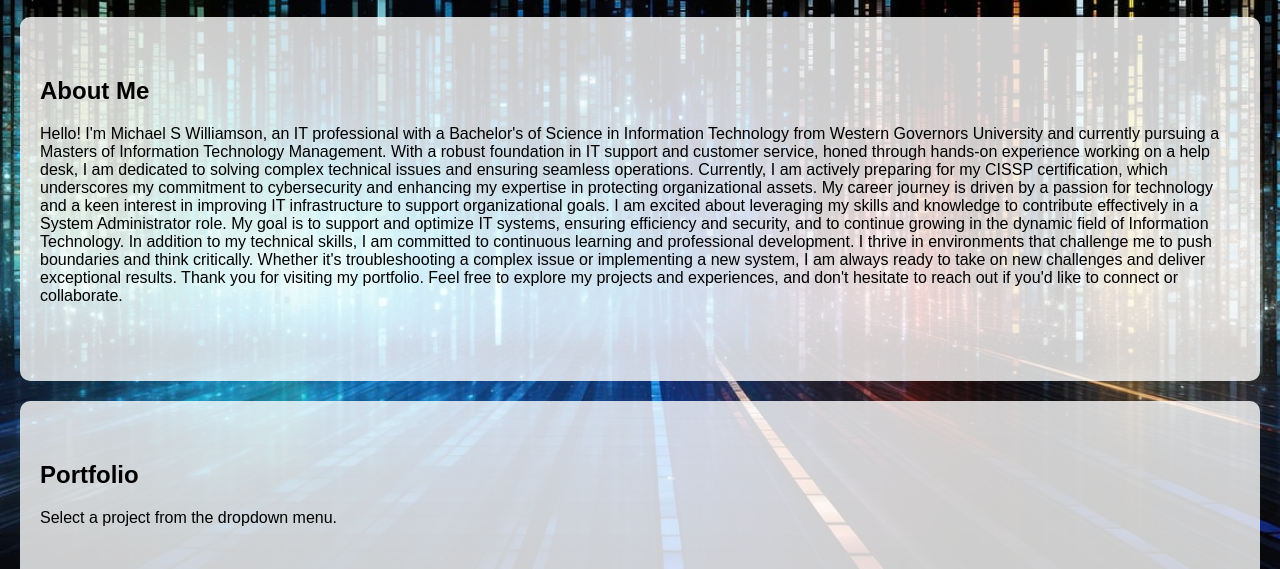
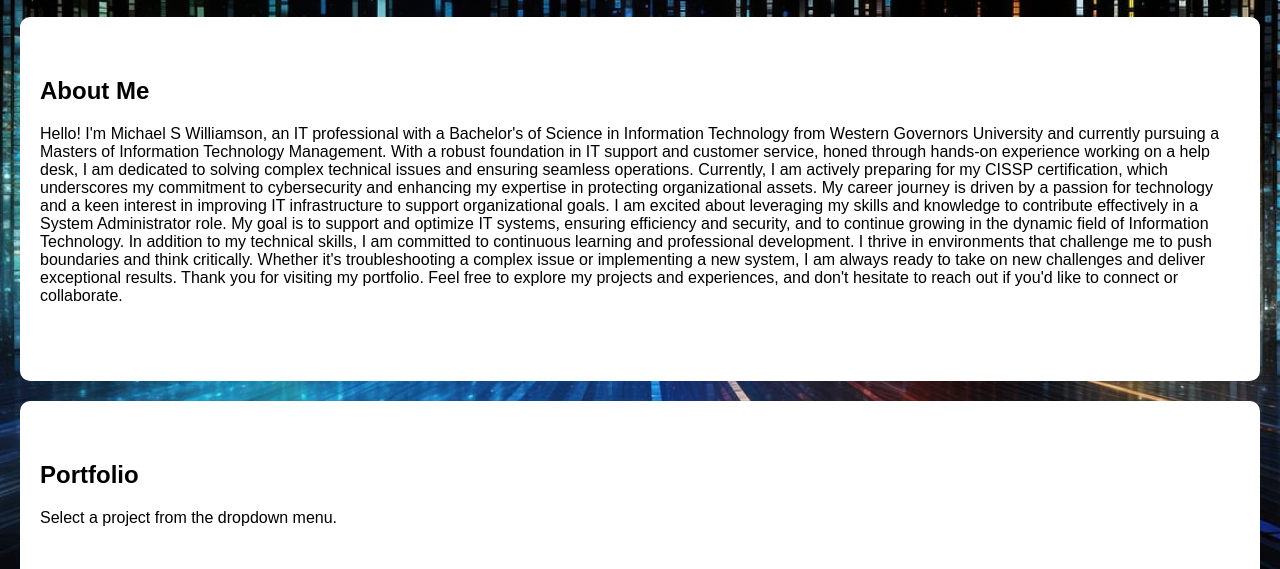
Before and after one commit to williamson-michael-s/micwillexperiments, a plain HTML site: page index.html in a window 1280 px wide. Shown: the part 231-800 px from the top of the page. Drawn offline with Linux system fonts and the light colour scheme.

Commit message:
Update styles.css

```diff
--- a/styles.css
+++ b/styles.css
@@ -67,7 +67,7 @@ nav ul li:hover .dropdown {
 
 section {
     padding: 60px 20px;
-    background: rgba(255, 255, 255, 0.8);
+    background: rgba(255, 255, 255, 1.0);
     margin: 20px;
     border-radius: 10px;
 }
```
